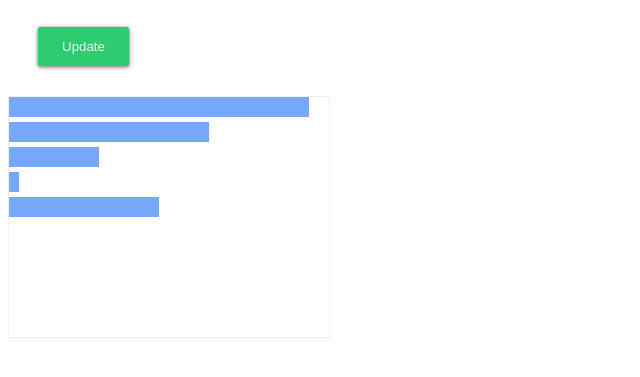
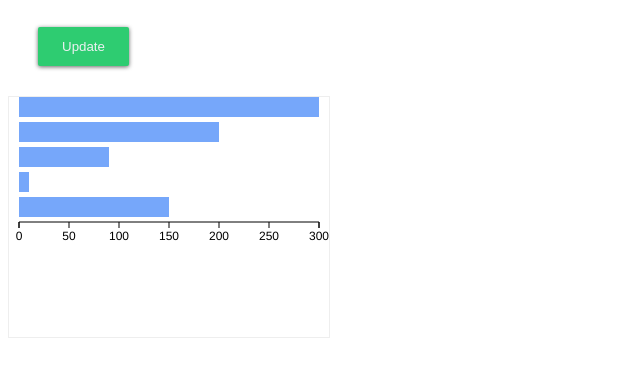
Before and after one commit to kay8/practice_d3, a website: page d3_book/app/index.html in a window 1280 px wide. Shown: the part 61-438 px from the top of the page, without its empty margins (0-640 px from the left). Drawn offline with nearby package versions, Linux system fonts and the light colour scheme; files that its build step writes are made by us from their sources.

Commit message:
add scale

```diff
--- a/d3_book/app/assets/scripts/script.js
+++ b/d3_book/app/assets/scripts/script.js
@@ -17,7 +17,7 @@
       .enter()
       .append("rect")
       .attr({
-        x: 0,
+        x: 10,
         y: function(d,i) {return i * 25;},
         width: "0px",
         height: "20px"
@@ -30,6 +30,22 @@
       .attr({
         width: function(d,i) {return d + "px";}
       });
+
+    var xScale = d3.scale.linear()
+        .domain([0, 300])
+        .range([0, 300]);
+
+    d3.select("#practice1")
+      .append("g")
+      .attr({
+        class: "axis",
+        transform: "translate(10, " + ((1 + data1.length) * 20 + 5) + ")"
+      })
+
+      .call(d3.svg.axis()
+        .scale(xScale)
+        .orient("bottom")
+      );
 
   });
 
--- a/d3_book/app/assets/styles/partials/_practice1.scss
+++ b/d3_book/app/assets/styles/partials/_practice1.scss
@@ -1,6 +1,8 @@
+body {
+  font-family: 'Helvetica Neue', Helvetica, Arial, sans-serif;
+}
 h1 {
   color: #333;
-  font-family: 'Helvetica Neue', Helvetica, Arial, sans-serif;
 }
 // http://codepen.io/sebj54/pen/oxluI
 .btn {
@@ -50,3 +52,14 @@ h1 {
     fill: #76A7FA;
   }
 }
+
+.axis {
+  text {
+    font-size: 12px;
+  }
+  path,
+  line {
+    fill: none;
+    stroke: #000;
+  }
+}
```
